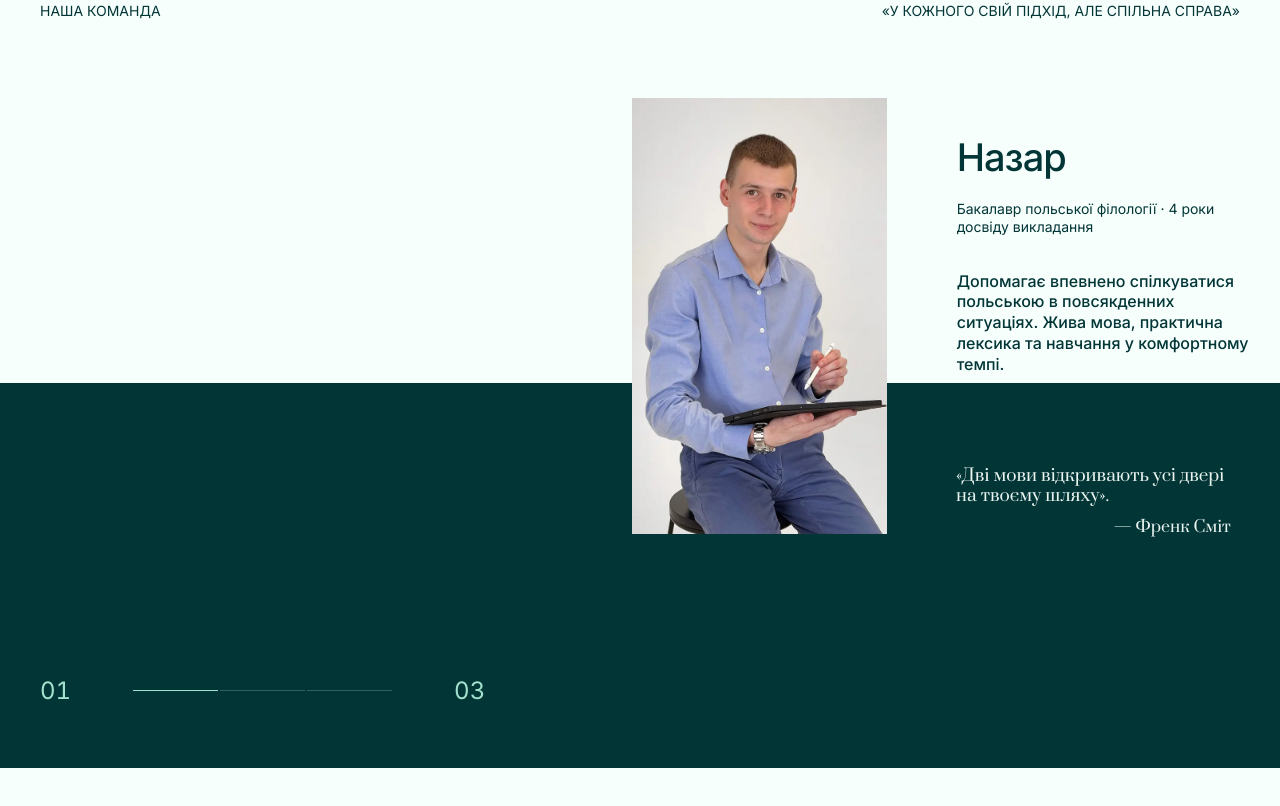
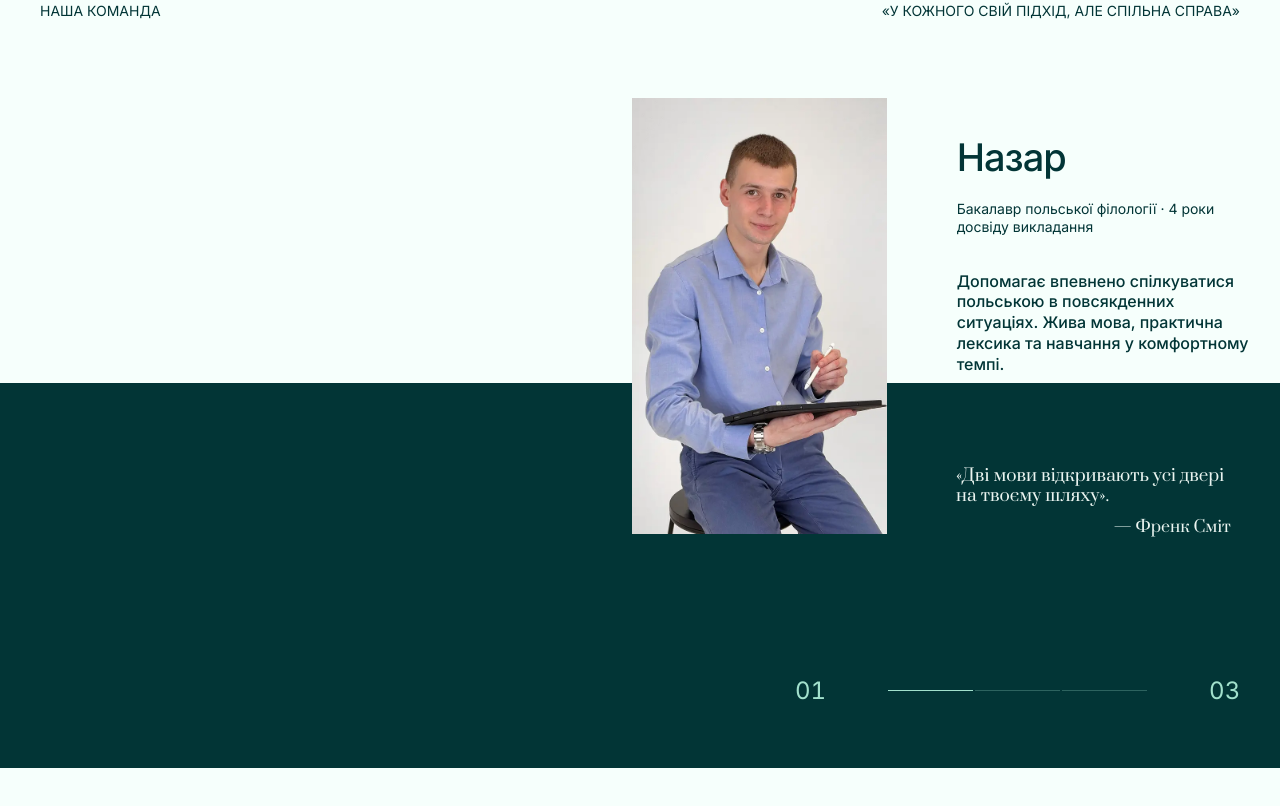
Before and after one commit to Tetiana2309/skawi-website, a React (Vite) app: page / in a window 1280 px wide. Shown: the part 5712-6518 px from the top of the page. Before the commit the page ends 6480 px from the top, so only its background shows below. Built offline with nearby package versions, Linux system fonts and the light colour scheme.

Commit message:
Pin team section during vertical scroll and remove left-side arrow controls

```diff
--- a/src/sections/Team.css
+++ b/src/sections/Team.css
@@ -1,12 +1,19 @@
 @import url('https://fonts.googleapis.com/css2?family=Prata&display=swap');
+
+.team-scroll {
+  position: relative;
+  height: 300vh;
+  height: 300svh;
+}
 
 .team {
   --team-light: #F6FFFC;
   --team-dark: #023536;
-  position: relative;
+  position: sticky;
+  top: 0;
   width: 100%;
-  height: 1002px;
-  max-height: none;
+  height: 100vh;
+  height: 100svh;
   overflow: hidden;
   color: var(--team-dark);
   background: linear-gradient(to bottom, var(--team-light) 0 51.896%, var(--team-dark) 51.896% 100%);
@@ -35,15 +42,12 @@
   position: absolute;
   inset: 0;
   overflow: hidden;
-  cursor: grab;
   touch-action: pan-y;
-  outline-offset: -6px;
 }
-.team__viewport:active { cursor: grabbing; }
 .team__track {
+  width: 100%;
   height: 100%;
   display: flex;
-  transition: transform 820ms cubic-bezier(.22, 1, .36, 1);
   will-change: transform;
 }
 .team__slide {
@@ -56,9 +60,9 @@
 .team__photo {
   position: absolute;
   left: 49.375%;
-  top: 163px;
+  top: 16.27%;
   width: 19.895833%;
-  height: 546px;
+  height: 54.5%;
   overflow: hidden;
   pointer-events: none;
 }
@@ -72,7 +76,7 @@
 .team__details {
   position: absolute;
   left: 74.74%;
-  top: 212px;
+  top: 21.16%;
   width: 23.02%;
   pointer-events: none;
 }
@@ -92,7 +96,7 @@
 .team__quotation {
   position: absolute;
   left: 74.69%;
-  top: 623px;
+  top: 62.2%;
   width: 21.46%;
   margin: 0;
   color: #EAF4F0;
@@ -110,31 +114,14 @@
 .team__controls {
   position: absolute;
   z-index: 3;
-  bottom: 100px;
+  bottom: 8%;
   left: 40px;
   right: 40px;
   display: flex;
-  justify-content: space-between;
+  justify-content: flex-end;
   align-items: center;
   color: #A2E1CD;
 }
-.team__arrows { display: flex; gap: 12px; }
-.team__arrows button {
-  display: grid;
-  place-items: center;
-  padding: 0;
-  width: 48px;
-  height: 48px;
-  border: 1px solid #A2E1CD;
-  border-radius: 50%;
-  color: #A2E1CD;
-  background: transparent;
-  font: 400 23px/1 "Inter", sans-serif;
-  cursor: pointer;
-  transition: color 250ms ease, background-color 250ms ease, opacity 250ms ease;
-}
-.team__arrows button:hover:not(:disabled) { background: #A2E1CD; color: #023536; }
-.team__arrows button:disabled { opacity: .3; cursor: default; }
 .team__pagination {
   display: flex;
   align-items: center;
@@ -172,7 +159,6 @@
 .team__progress button.is-current::after { opacity: 1; }
 
 @media (min-width: 1101px) and (max-width: 1550px) {
-  .team { height: 100vh; min-height: 750px; }
   .team__topline { top: 35px; }
   .team__photo { top: 16.27%; height: 54.5%; }
   .team__details { top: 21.16%; }
@@ -183,7 +169,6 @@
   .team__controls { bottom: 8%; }
 }
 @media (max-width: 1100px) {
-  .team { height: 780px; }
   .team__topline { top: 30px; left: 25px; right: 25px; font-size: 12px; }
   .team__photo { left: 35%; width: 30%; top: 125px; height: 420px; }
   .team__details { left: 69%; top: 140px; width: 28%; }
@@ -199,7 +184,6 @@
 }
 @media (max-width: 700px) {
   .team {
-    height: 860px;
     background: linear-gradient(to bottom, var(--team-light) 0 57%, var(--team-dark) 57% 100%);
   }
   .team__topline { top: 24px; left: 20px; right: 20px; font-size: 10px; line-height: 1.4; }
@@ -213,11 +197,9 @@
   .team__quotation blockquote { font-size: 19px; }
   .team__quotation figcaption { font-size: 13px; }
   .team__controls { left: 20px; right: 20px; bottom: 35px; }
-  .team__arrows button { height: 40px; width: 40px; }
   .team__pagination { width: min(48%, 225px); font-size: 16px; }
   .team__progress { width: 53%; }
 }
 @media (prefers-reduced-motion: reduce) {
-  .team__track { transition-duration: 0ms; }
-  .team__arrows button, .team__progress button::after { transition-duration: 0ms; }
+  .team__progress button::after { transition-duration: 0ms; }
 }
```
